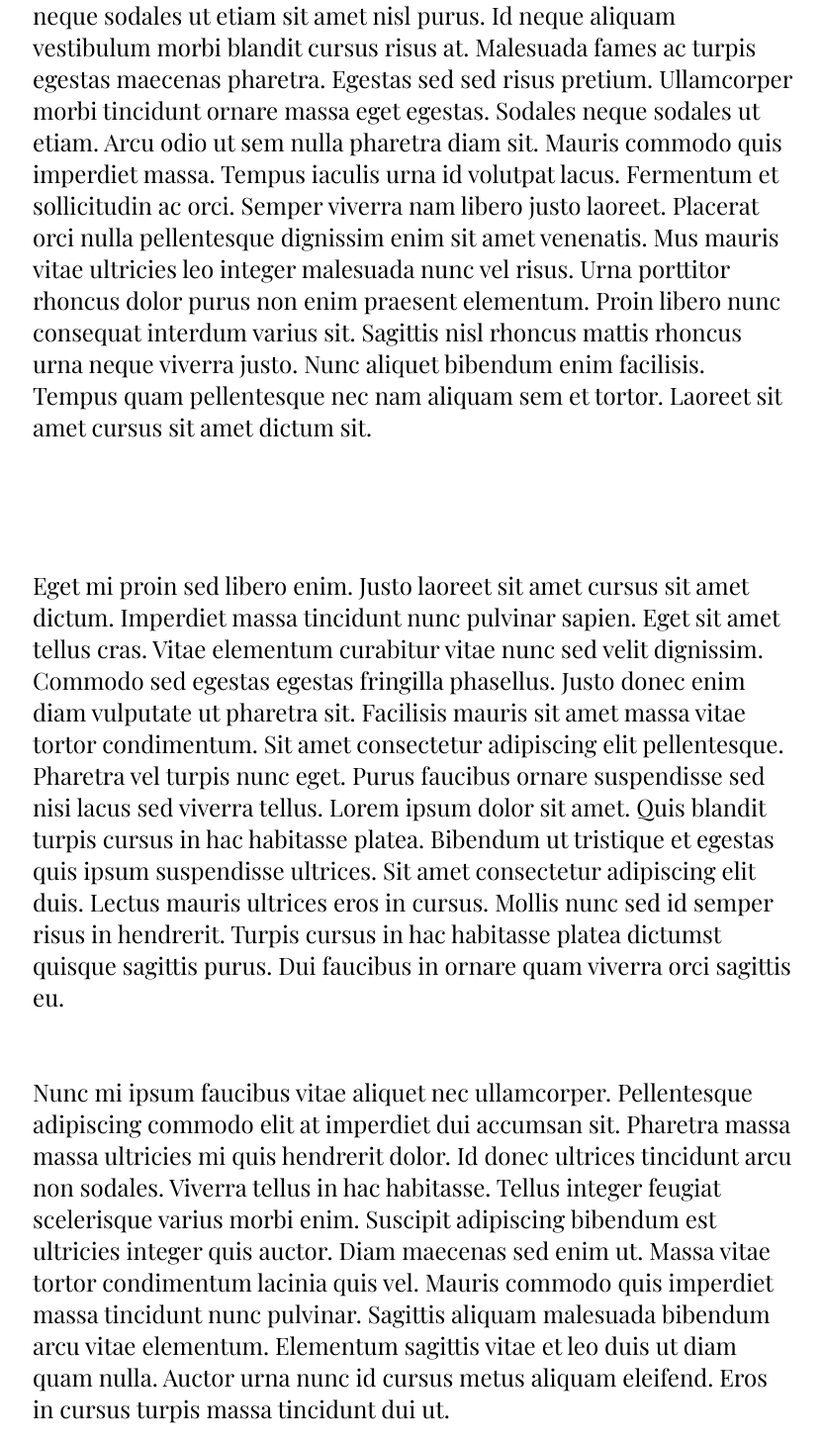
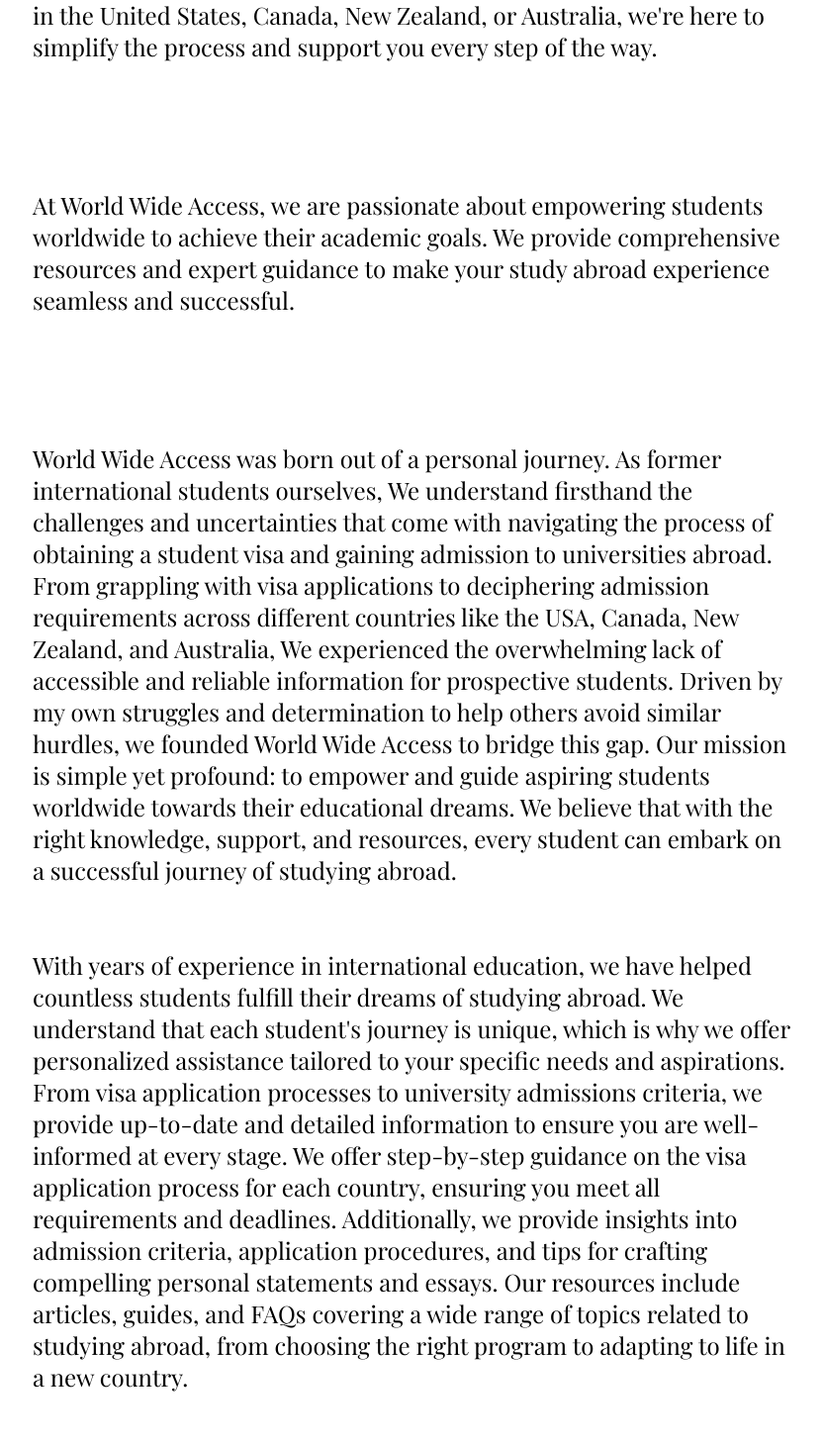
Before and after one commit to waruhachi/worldwideaccess, a Next.js app: page /about in a window 1280 px wide. Shown: the part 609-2070 px from the top of the page at 99% size, without its empty margins (223-1055 px from the left). Built offline with nearby package versions, Linux system fonts and the light colour scheme; a web font is replaced by a local one.

Commit message:
[feat] Finished About page

```diff
--- a/src/app/about/page.tsx
+++ b/src/app/about/page.tsx
@@ -12,83 +12,59 @@
 				</div>
 			</section>
 			<section className="about-story">
-				{/* <div className="relative h-[65rem]">
-					<Image
-						className="h-full w-full object-cover"
-						src="/image/background4.jpg"
-						alt="Background 4"
-						fill={true}
-					/>
-					<div className="absolute inset-0 bg-black opacity-15"></div>
-				</div> */}
 				<div className="flex flex-col items-center justify-center">
 					<p className="w-[48rem] py-16 text-2xl">
-						Lorem ipsum dolor sit amet, consectetur adipiscing elit,
-						sed do eiusmod tempor incididunt ut labore et dolore
-						magna aliqua. Sodales neque sodales ut etiam sit amet
-						nisl purus. Id neque aliquam vestibulum morbi blandit
-						cursus risus at. Malesuada fames ac turpis egestas
-						maecenas pharetra. Egestas sed sed risus pretium.
-						Ullamcorper morbi tincidunt ornare massa eget egestas.
-						Sodales neque sodales ut etiam. Arcu odio ut sem nulla
-						pharetra diam sit. Mauris commodo quis imperdiet massa.
-						Tempus iaculis urna id volutpat lacus. Fermentum et
-						sollicitudin ac orci. Semper viverra nam libero justo
-						laoreet. Placerat orci nulla pellentesque dignissim enim
-						sit amet venenatis. Mus mauris vitae ultricies leo
-						integer malesuada nunc vel risus. Urna porttitor rhoncus
-						dolor purus non enim praesent elementum. Proin libero
-						nunc consequat interdum varius sit. Sagittis nisl
-						rhoncus mattis rhoncus urna neque viverra justo. Nunc
-						aliquet bibendum enim facilisis. Tempus quam
-						pellentesque nec nam aliquam sem et tortor. Laoreet sit
-						amet cursus sit amet dictum sit.
-					</p>
-				</div>
-				{/* <div className="relative h-[65rem]">
-					<Image
-						className="h-full w-full object-cover"
-						src="/image/background5.jpg"
-						alt="Background 5"
-						fill={true}
-					/>
-					<div className="absolute inset-0 bg-black opacity-15"></div>
-				</div> */}
-				<div className="flex flex-col items-center justify-center">
-					<p className="w-[48rem] pt-16 text-2xl">
-						Eget mi proin sed libero enim. Justo laoreet sit amet
-						cursus sit amet dictum. Imperdiet massa tincidunt nunc
-						pulvinar sapien. Eget sit amet tellus cras. Vitae
-						elementum curabitur vitae nunc sed velit dignissim.
-						Commodo sed egestas egestas fringilla phasellus. Justo
-						donec enim diam vulputate ut pharetra sit. Facilisis
-						mauris sit amet massa vitae tortor condimentum. Sit amet
-						consectetur adipiscing elit pellentesque. Pharetra vel
-						turpis nunc eget. Purus faucibus ornare suspendisse sed
-						nisi lacus sed viverra tellus. Lorem ipsum dolor sit
-						amet. Quis blandit turpis cursus in hac habitasse
-						platea. Bibendum ut tristique et egestas quis ipsum
-						suspendisse ultrices. Sit amet consectetur adipiscing
-						elit duis. Lectus mauris ultrices eros in cursus. Mollis
-						nunc sed id semper risus in hendrerit. Turpis cursus in
-						hac habitasse platea dictumst quisque sagittis purus.
-						Dui faucibus in ornare quam viverra orci sagittis eu.
+						Welcome to World Wide Access, your guide to navigating
+						the journey of studying abroad. Whether you&apos;re
+						dreaming of pursuing your education in the United
+						States, Canada, New Zealand, or Australia, we&apos;re
+						here to simplify the process and support you every step
+						of the way.
 					</p>
 					<p className="w-[48rem] py-16 text-2xl">
-						Nunc mi ipsum faucibus vitae aliquet nec ullamcorper.
-						Pellentesque adipiscing commodo elit at imperdiet dui
-						accumsan sit. Pharetra massa massa ultricies mi quis
-						hendrerit dolor. Id donec ultrices tincidunt arcu non
-						sodales. Viverra tellus in hac habitasse. Tellus integer
-						feugiat scelerisque varius morbi enim. Suscipit
-						adipiscing bibendum est ultricies integer quis auctor.
-						Diam maecenas sed enim ut. Massa vitae tortor
-						condimentum lacinia quis vel. Mauris commodo quis
-						imperdiet massa tincidunt nunc pulvinar. Sagittis
-						aliquam malesuada bibendum arcu vitae elementum.
-						Elementum sagittis vitae et leo duis ut diam quam nulla.
-						Auctor urna nunc id cursus metus aliquam eleifend. Eros
-						in cursus turpis massa tincidunt dui ut.
+						At World Wide Access, we are passionate about empowering
+						students worldwide to achieve their academic goals. We
+						provide comprehensive resources and expert guidance to
+						make your study abroad experience seamless and
+						successful.
+					</p>
+					<p className="w-[48rem] pt-16 text-2xl">
+						World Wide Access was born out of a personal journey. As
+						former international students ourselves, We understand
+						firsthand the challenges and uncertainties that come
+						with navigating the process of obtaining a student visa
+						and gaining admission to universities abroad. From
+						grappling with visa applications to deciphering
+						admission requirements across different countries like
+						the USA, Canada, New Zealand, and Australia, We
+						experienced the overwhelming lack of accessible and
+						reliable information for prospective students. Driven by
+						my own struggles and determination to help others avoid
+						similar hurdles, we founded World Wide Access to bridge
+						this gap. Our mission is simple yet profound: to empower
+						and guide aspiring students worldwide towards their
+						educational dreams. We believe that with the right
+						knowledge, support, and resources, every student can
+						embark on a successful journey of studying abroad.
+					</p>
+					<p className="w-[48rem] py-16 text-2xl">
+						With years of experience in international education, we
+						have helped countless students fulfill their dreams of
+						studying abroad. We understand that each student&apos;s
+						journey is unique, which is why we offer personalized
+						assistance tailored to your specific needs and
+						aspirations. From visa application processes to
+						university admissions criteria, we provide up-to-date
+						and detailed information to ensure you are well-informed
+						at every stage. We offer step-by-step guidance on the
+						visa application process for each country, ensuring you
+						meet all requirements and deadlines. Additionally, we
+						provide insights into admission criteria, application
+						procedures, and tips for crafting compelling personal
+						statements and essays. Our resources include articles,
+						guides, and FAQs covering a wide range of topics related
+						to studying abroad, from choosing the right program to
+						adapting to life in a new country.
 					</p>
 				</div>
 			</section>
```
